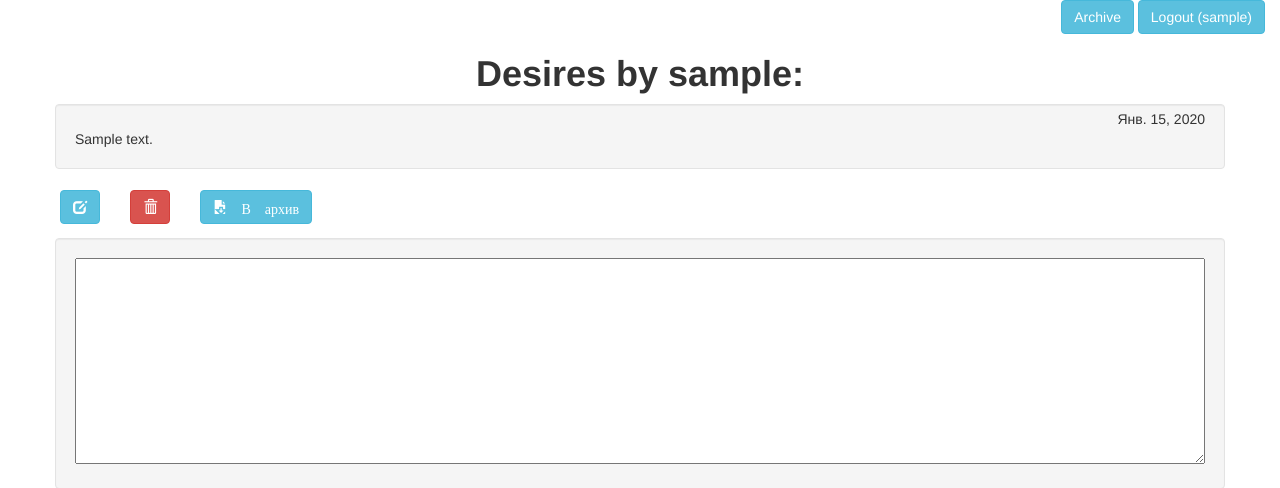
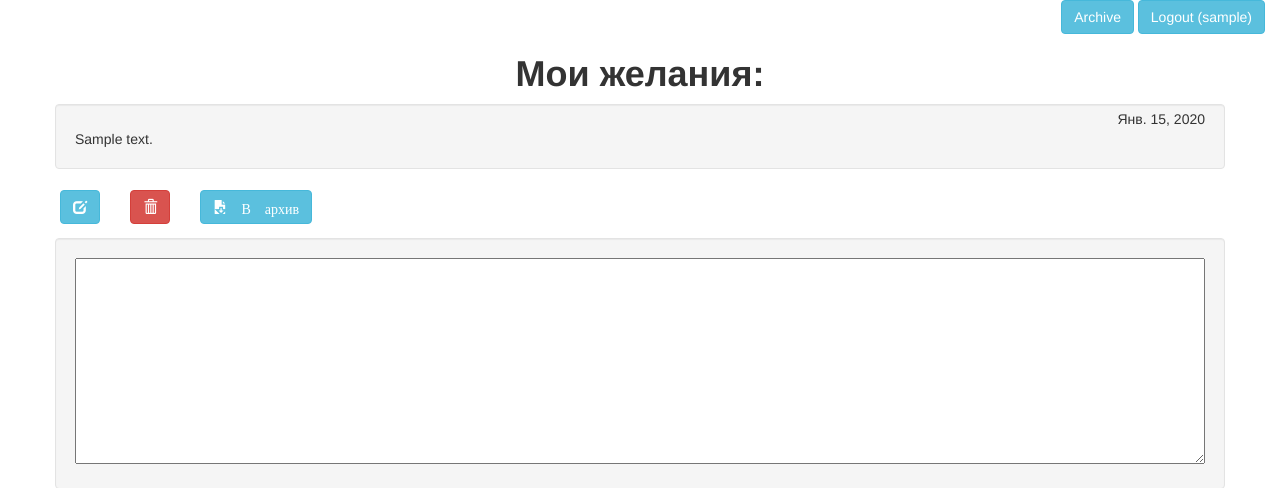
Before and after one commit to tarados/wishlist, a Django app: page /dreamers/1/ in a window 1280 px wide. Shown: the top 488 px of the page. Run offline with Django 3.2, Linux system fonts and the light colour scheme; a user stored in the database is signed in; tables that the repository leaves empty hold one stand-in row (values such as "Sample post"); parts of the project's set-up code (start-up, migrations or seed data) failed here and were passed over; some libraries are stand-ins or nearby versions.

Commit message:
change h1 in dreamer.html

```diff
--- a/wishapp/templates/dreamer.html
+++ b/wishapp/templates/dreamer.html
@@ -3,7 +3,11 @@
 
 {% block dreamerslist %}
     <div class="container">
-        <h1>Desires by {{ dreamer.username }}:</h1>
+        {% if is_owner %}
+            <h1>Мои желания:</h1>
+        {% else %}
+            <h1>Желания {{ dreamer.username }}:</h1>
+        {% endif %}
         {% for desire in desire_list %}
             <div class="row">
                 <div class="col-md-12 well desirestate-{{ desire.desire_state }}" id="desireinfo-{{ desire.id }}" style="">
```
